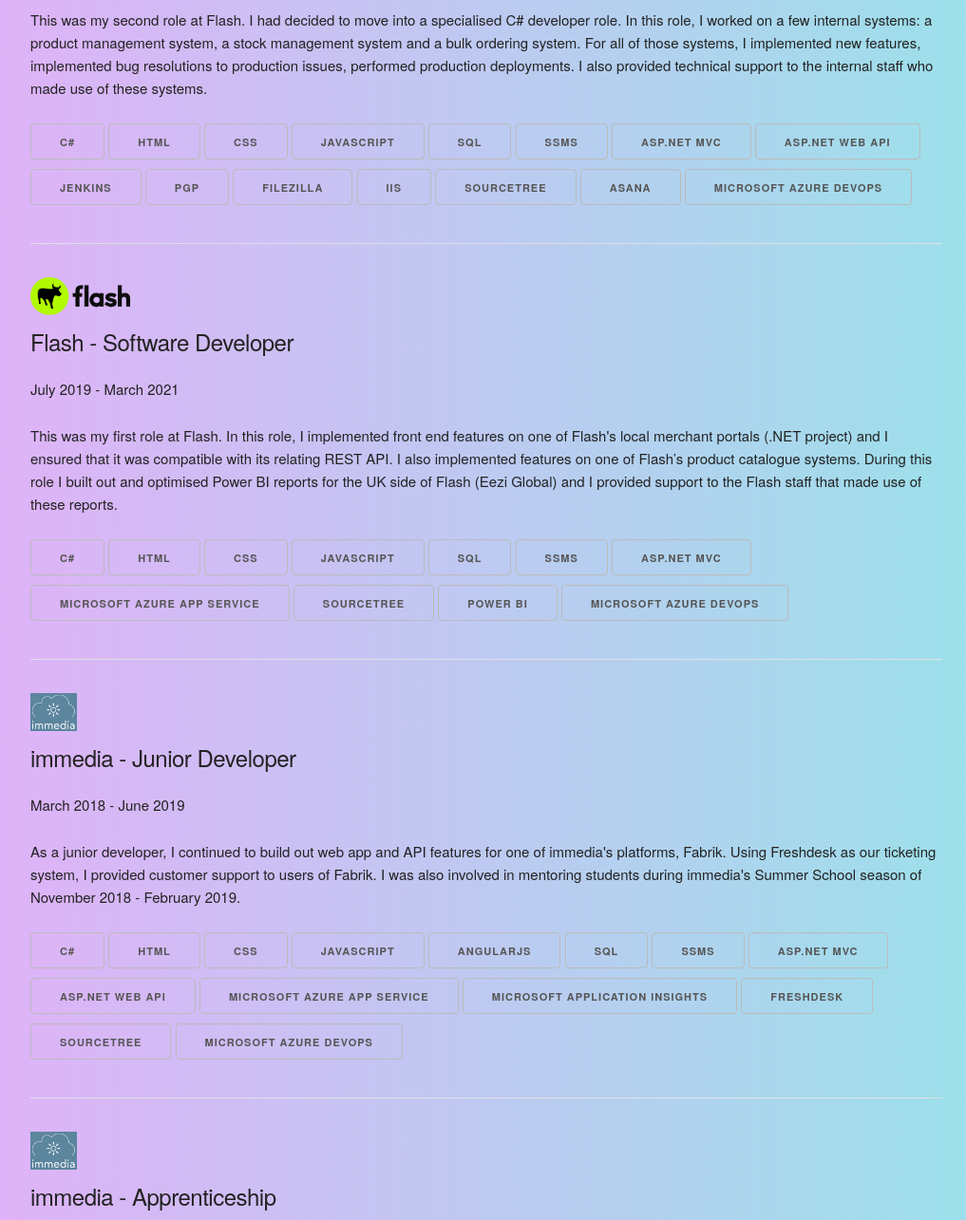
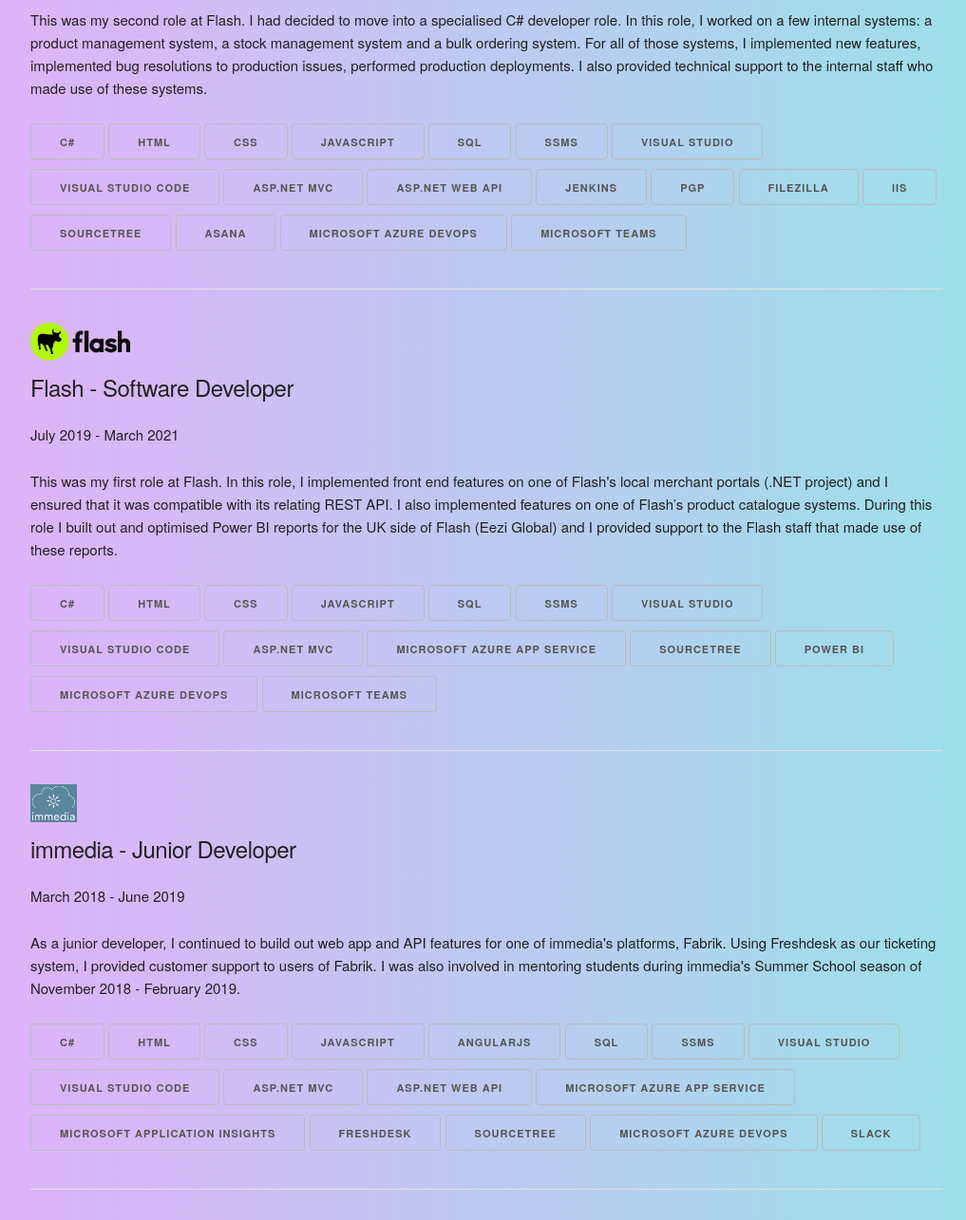
Before and after one commit to MargaretThomas/margaretthomas.tech, a plain HTML site: page index.html in a window 1280 px wide. Shown: the part 760-2045 px from the top of the page at 95% size, without its empty margins (128-1145 px from the left). Drawn offline with Linux system fonts and the light colour scheme.

Commit message:
Update skills banners

```diff
--- a/index.html
+++ b/index.html
@@ -105,6 +105,8 @@
                         <a class="button" href="https://developer.mozilla.org/en-US/docs/Web/JavaScript" title="JavaScript" target="_blank">JavaScript</a>
                         <a class="button" href="https://www.w3schools.com/sql/default.asp" title="SQL" target="_blank">SQL</a>
                         <a class="button" href="https://learn.microsoft.com/en-us/sql/ssms/sql-server-management-studio-ssms?view=sql-server-ver16" title="SSMS" target="_blank">SSMS</a>
+                        <a class="button" href="https://visualstudio.microsoft.com/" title="Visual Studio" target="_blank">Visual Studio</a>
+                        <a class="button" href="https://code.visualstudio.com/" title="Visual Studio Code" target="_blank">Visual Studio Code</a>
                         <a class="button" href="https://dotnet.microsoft.com/en-us/apps/aspnet/mvc" title="ASP.NET MVC" target="_blank">ASP.NET MVC</a>
                         <a class="button" href="https://dotnet.microsoft.com/en-us/apps/aspnet/apis" title="ASP.NET Web API" target="_blank">ASP.NET Web API</a>
                         <a class="button" href="https://www.jenkins.io/" title="Jenkins" target="_blank">Jenkins</a>
@@ -114,7 +116,9 @@
                         <a class="button" href="https://sourcetreeapp.com/" title="Sourcetree" target="_blank">Sourcetree</a>
                         <a class="button" href="https://asana.com/" title="Asana" target="_blank">Asana</a>
                         <a class="button" href="https://azure.microsoft.com/en-us/products/devops/server/" title="Microsoft Azure DevOps" target="_blank">Microsoft Azure DevOps</a>
+                        <a class="button" href="https://www.microsoft.com/en-us/microsoft-teams/group-chat-software" title="Microsoft Teams" target="_blank">Microsoft Teams</a>
                     </div>
+
                     <hr>
 
                     <div class="company-logo-container">
@@ -145,11 +149,14 @@
                         <a class="button" href="https://developer.mozilla.org/en-US/docs/Web/JavaScript" title="JavaScript" target="_blank">JavaScript</a>
                         <a class="button" href="https://www.w3schools.com/sql/default.asp" title="SQL" target="_blank">SQL</a>
                         <a class="button" href="https://learn.microsoft.com/en-us/sql/ssms/sql-server-management-studio-ssms?view=sql-server-ver16" title="SSMS" target="_blank">SSMS</a>
+                        <a class="button" href="https://visualstudio.microsoft.com/" title="Visual Studio" target="_blank">Visual Studio</a>
+                        <a class="button" href="https://code.visualstudio.com/" title="Visual Studio Code" target="_blank">Visual Studio Code</a>
                         <a class="button" href="https://dotnet.microsoft.com/en-us/apps/aspnet/mvc" title="ASP.NET MVC" target="_blank">ASP.NET MVC</a>
                         <a class="button" href="https://azure.microsoft.com/en-us/products/app-service" title="Microsoft Azure App Service" target="_blank">Microsoft Azure App Service</a>
                         <a class="button" href="https://sourcetreeapp.com/" title="Sourcetree" target="_blank">Sourcetree</a>
                         <a class="button" href="https://app.powerbi.com/" title="Power BI" target="_blank">Power BI</a>
                         <a class="button" href="https://azure.microsoft.com/en-us/products/devops/server/" title="Microsoft Azure DevOps" target="_blank">Microsoft Azure DevOps</a>
+                        <a class="button" href="https://www.microsoft.com/en-us/microsoft-teams/group-chat-software" title="Microsoft Teams" target="_blank">Microsoft Teams</a>
                     </div>
 
                     <hr>
@@ -178,6 +185,8 @@
                         <a class="button" href="https://angularjs.org/" title="AngularJS" target="_blank">AngularJS</a>
                         <a class="button" href="https://www.w3schools.com/sql/default.asp" title="SQL" target="_blank">SQL</a>
                         <a class="button" href="https://learn.microsoft.com/en-us/sql/ssms/sql-server-management-studio-ssms?view=sql-server-ver16" title="SSMS" target="_blank">SSMS</a>
+                        <a class="button" href="https://visualstudio.microsoft.com/" title="Visual Studio" target="_blank">Visual Studio</a>
+                        <a class="button" href="https://code.visualstudio.com/" title="Visual Studio Code" target="_blank">Visual Studio Code</a>
                         <a class="button" href="https://dotnet.microsoft.com/en-us/apps/aspnet/mvc" title="ASP.NET MVC" target="_blank">ASP.NET MVC</a>
                         <a class="button" href="https://dotnet.microsoft.com/en-us/apps/aspnet/apis" title="ASP.NET Web API" target="_blank">ASP.NET Web API</a>
                         <a class="button" href="https://azure.microsoft.com/en-us/products/app-service" title="Microsoft Azure App Service" target="_blank">Microsoft Azure App Service</a>
@@ -185,6 +194,7 @@
                         <a class="button" href="https://www.freshworks.com/freshdesk/" title="Freshdesk" target="_blank">Freshdesk</a>
                         <a class="button" href="https://sourcetreeapp.com/" title="Sourcetree" target="_blank">Sourcetree</a>
                         <a class="button" href="https://azure.microsoft.com/en-us/products/devops/server/" title="Microsoft Azure DevOps" target="_blank">Microsoft Azure DevOps</a>
+                        <a class="button" href="https://slack.com/" title="Slack" target="_blank">Slack</a>
                     </div>
 
                     <hr>
@@ -214,6 +224,8 @@
                         <a class="button" href="https://www.swift.org/" title="Swift" target="_blank">Swift</a>
                         <a class="button" href="https://www.w3schools.com/sql/default.asp" title="SQL" target="_blank">SQL</a>
                         <a class="button" href="https://learn.microsoft.com/en-us/sql/ssms/sql-server-management-studio-ssms?view=sql-server-ver16" title="SSMS" target="_blank">SSMS</a>
+                        <a class="button" href="https://visualstudio.microsoft.com/" title="Visual Studio" target="_blank">Visual Studio</a>
+                        <a class="button" href="https://code.visualstudio.com/" title="Visual Studio Code" target="_blank">Visual Studio Code</a>
                         <a class="button" href="https://dotnet.microsoft.com/en-us/apps/aspnet/mvc" title="ASP.NET MVC" target="_blank">ASP.NET MVC</a>
                         <a class="button" href="https://dotnet.microsoft.com/en-us/apps/aspnet/apis" title="ASP.NET Web API" target="_blank">ASP.NET Web API</a>
                         <a class="button" href="https://azure.microsoft.com/en-us/products/app-service" title="Microsoft Azure App Service" target="_blank">Microsoft Azure App Service</a>
@@ -222,6 +234,7 @@
                         <a class="button" href="https://www.atlassian.com/software/jira" title="Jira" target="_blank">Jira</a>
                         <a class="button" href="https://trello.com/" title="Trello" target="_blank">Trello</a>
                         <a class="button" href="https://www.atlassian.com/software/confluence" title="Confluence" target="_blank">Confluence</a>
+                        <a class="button" href="https://slack.com/" title="Slack" target="_blank">Slack</a>
                     </div>
 
                     <hr>
@@ -256,6 +269,7 @@
                         <a class="button" href="https://getbootstrap.com/" title="Bootstrap" target="_blank">Bootstrap</a>
                         <a class="button" href="https://developer.mozilla.org/en-US/docs/Web/JavaScript" title="JavaScript" target="_blank">JavaScript</a>
                         <a class="button" href="https://angularjs.org/" title="AngularJS" target="_blank">AngularJS</a>
+                        <a class="button" href="https://code.visualstudio.com/" title="Visual Studio Code" target="_blank">Visual Studio Code</a>
                         <a class="button" href="https://developer.android.com/" title="Android" target="_blank">Android</a>
                         <a class="button" href="https://www.swift.org/" title="Swift" target="_blank">Swift</a>
                         <a class="button" href="https://developer.apple.com/library/archive/documentation/Cocoa/Conceptual/ProgrammingWithObjectiveC/Introduction/Introduction.html#//apple_ref/doc/uid/TP40011210" title="Objective-C" target="_blank">Objective-C</a>
@@ -263,6 +277,7 @@
                         <a class="button" href="https://www.atlassian.com/software/jira" title="Jira" target="_blank">Jira</a>
                         <a class="button" href="https://trello.com/" title="Trello" target="_blank">Trello</a>
                         <a class="button" href="https://www.atlassian.com/software/confluence" title="Confluence" target="_blank">Confluence</a>
+                        <a class="button" href="https://slack.com/" title="Slack" target="_blank">Slack</a>
                     </div>
 
                     <hr>
```
